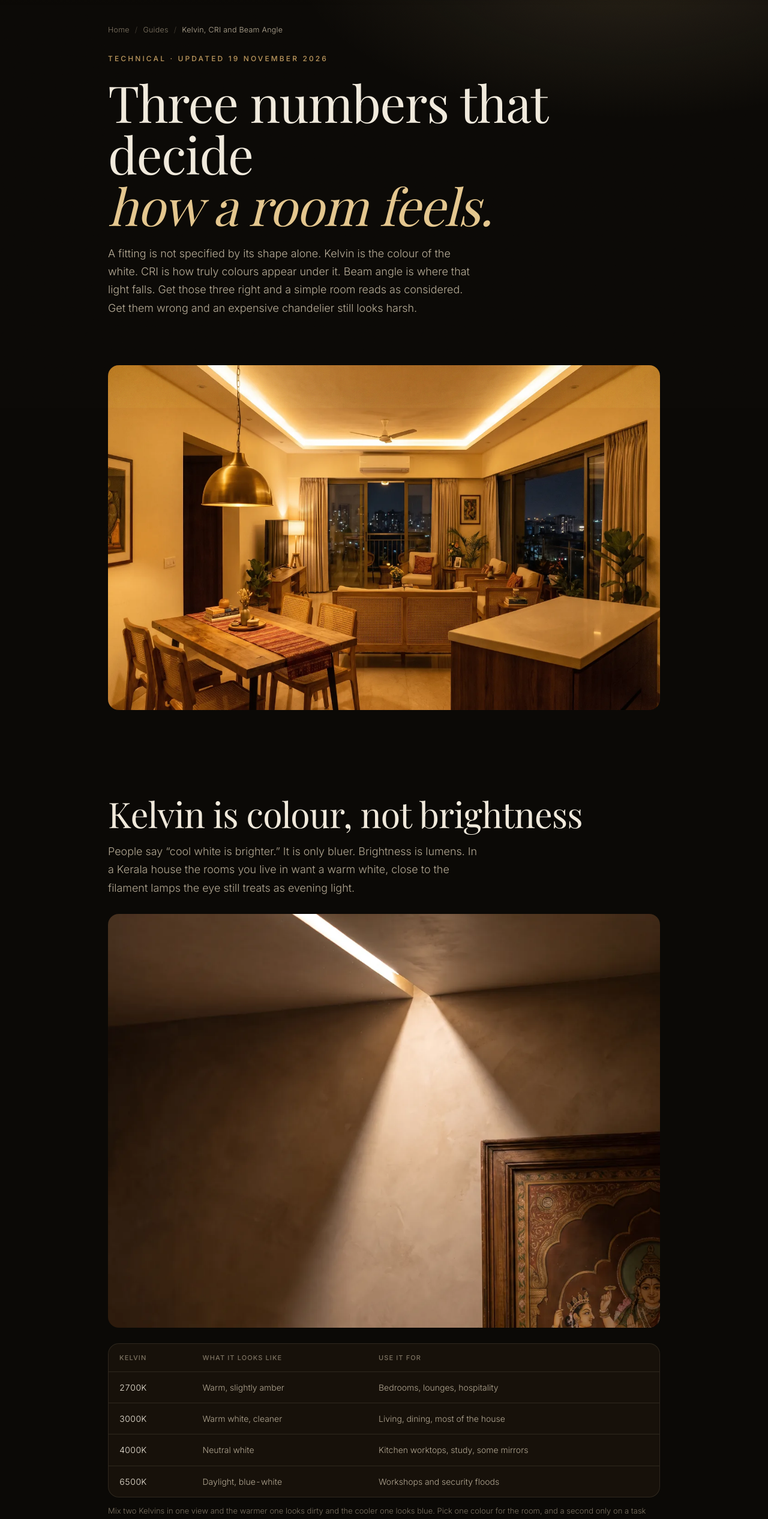
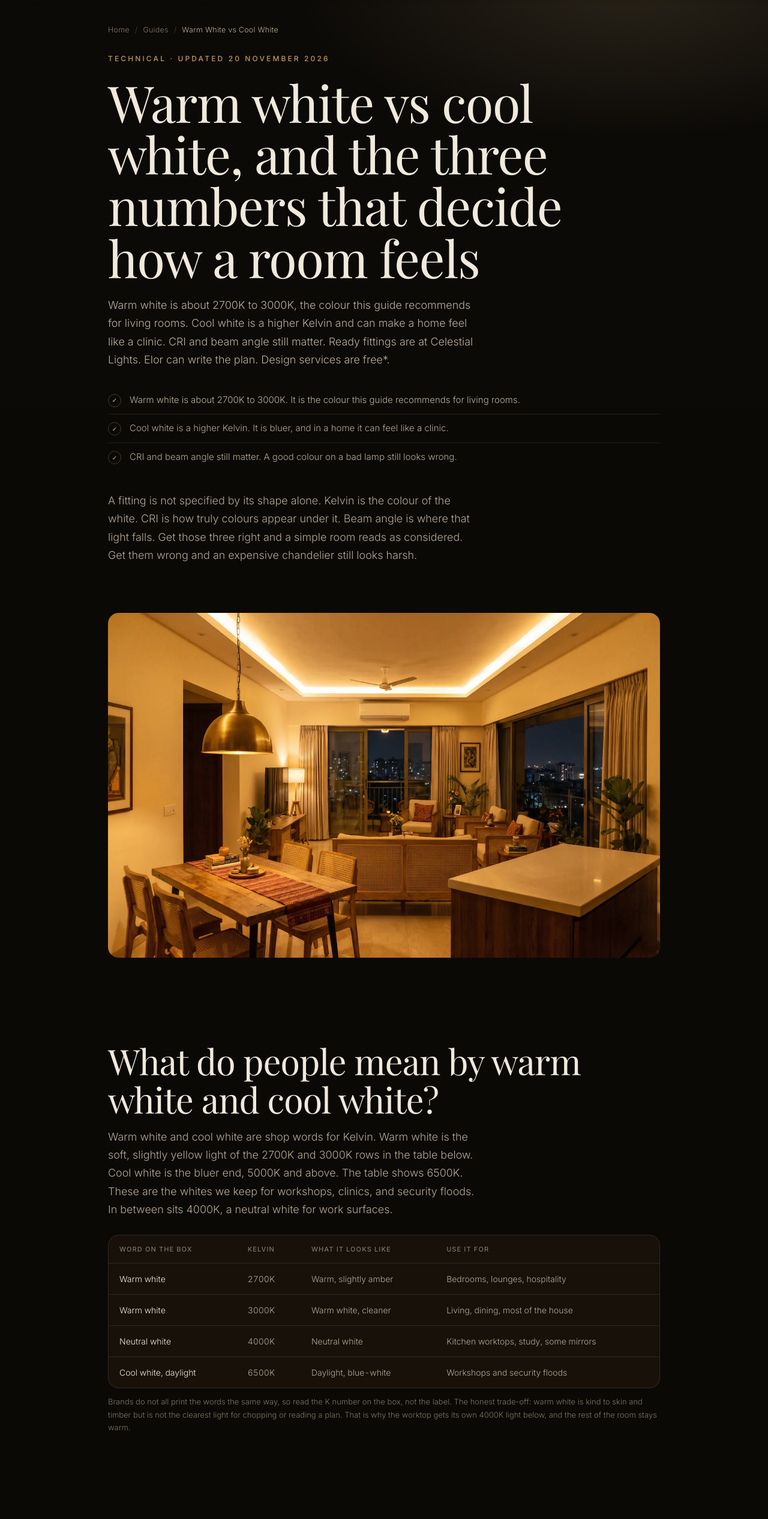
Before and after one commit to ijas47/Elor, a Next.js app: page /guides/colour-of-light in a window 1280 px wide. Shown: the part 120-2653 px from the top of the page at 60% size. Built offline with nearby package versions, Linux system fonts and the light colour scheme.

Commit message:
Refresh colour of light guide for warm white vs cool white (ELO-92)

```diff
--- a/app/guides/colour-of-light/page.tsx
+++ b/app/guides/colour-of-light/page.tsx
@@ -1,4 +1,5 @@
 import Image from "next/image";
+import Link from "next/link";
 import type { Metadata } from "next";
 import { site } from "@/lib/site";
 import { guideDates } from "@/lib/guides";
@@ -8,10 +9,11 @@ import { Reveal, Stagger, StaggerItem } from "@/components/motion/Reveal";
 import { MagneticButton } from "@/components/motion/MagneticButton";
 import { RelatedGuides } from "@/components/ui/RelatedGuides";
 
-const TITLE = "Kelvin, CRI and Beam Angle: How to Read a Light";
-const META_TITLE = "Kelvin, CRI and Beam Angle";
+const TITLE = "Warm White vs Cool White: Kelvin, CRI and Beam Angle";
+const META_TITLE = "Warm White vs Cool White: Kelvin, CRI, Beam";
+const CRUMB = "Warm White vs Cool White";
 const DESC =
-  "2700K for living rooms, 4000K where you work, CRI 90 where colour matters, and a beam that fits the wall. Specify light for Indian homes, with Kerala notes.";
+  "Warm white vs cool white for Indian homes: 2700K to 3000K for living rooms, 4000K where you work, CRI 90 where colour matters, and a beam that fits.";
 const PATH = "/guides/colour-of-light";
 const CELESTIAL = "https://www.celestiallights.in";
 const { updated: UPDATED, modified: MODIFIED } = guideDates(PATH);
@@ -33,7 +35,7 @@ export const metadata: Metadata = {
   },
 };
 
-const rooms = [
+const rooms: { h: string; p: React.ReactNode }[] = [
   {
     h: "Living, dining, bedroom: 2700K to 3000K",
     p: "This is the evening colour of the house. Skin, timber, and brass read as themselves. A living room that also hosts dinner can sit at 3000K so the table is clear without the room going cold. Bedrooms stay at 2700K.",
@@ -48,11 +50,23 @@ const rooms = [
   },
   {
     h: "Facade and garden: 2700K to 3000K, aimed down",
-    p: "Warm light on laterite, timber, and planting. Cool white on a house front reads as a compound light, not architecture. Keep the beam on the wall and the path. A coastal site also needs a fitting that can live in salt air. That choice is in the coastal guide.",
+    p: <>Warm light on laterite, timber, and planting. Cool white on a house front reads as a compound light, not architecture. Keep the beam on the wall and the path. A coastal site also needs a fitting that can live in salt air. That choice is in the <Link href="/guides/coastal-lighting-kerala">coastal guide</Link>.</>,
   },
 ];
 
 const faqs = [
+  {
+    q: "Is warm white the same as 2700K?",
+    a: "Not exactly. 2700K is the warmer of the two warm whites on this page, a slightly amber light. 3000K is also sold as warm white and looks a little cleaner. Read the K number on the box, because the word alone does not tell you which one you are buying.",
+  },
+  {
+    q: "Can I mix warm white and cool white in one room?",
+    a: "Not in the same view. Side by side, the warm lamp looks dirty and the cool one looks blue. Pick one warm white for the room. If a worktop or desk needs a clearer light, give it 4000K on its own switch.",
+  },
+  {
+    q: "Which is better for a Kerala living room?",
+    a: "Warm white. Use 3000K if the room also hosts dinner, and 2700K if it is a quieter lounge. Cool white in a living room makes timber and skin look grey. Keep CRI at 90 or above so the teak and fabric look right.",
+  },
   {
     q: "What is Kelvin on a light?",
     a: "Kelvin (K) is the colour of the white, not its brightness. 2700K is the warm white of an old filament lamp. 3000K is a clean warm white. 4000K is a neutral white. 6500K is daylight white. A brighter lamp is more lumens, not a higher Kelvin.",
@@ -67,7 +81,7 @@ const faqs = [
   },
   {
     q: "What beam angle do I need?",
-    a: "About 10 to 15 degrees to pick out a painting or a column. About 24 to 36 degrees for a table or a general accent. About 45 to 60 degrees to wash a wall evenly. A wide beam on a small painting spills onto the wall around it. A narrow beam used as the only light in a room leaves the corners dark.",
+    a: "About 8 to 15 degrees to pick out a painting or a column. About 24 to 36 degrees for a table or a general accent. About 45 to 60 degrees to wash a wall evenly. A wide beam on a small painting spills onto the wall around it. A narrow beam used as the only light in a room leaves the corners dark.",
   },
   {
     q: "Can one fitting do every job?",
@@ -76,6 +90,7 @@ const faqs = [
   {
     q: "When do these decisions have to be made?",
     a: "Before the false ceiling closes. Beam position, the separate circuits, and the anchor for a chandelier are all in the slab or the conduit. Changing Kelvin later is a driver or a lamp. Changing where the light lands means opening the ceiling.",
+    link: true,
   },
 ];
 
@@ -102,7 +117,10 @@ const faqSchema = {
   mainEntity: faqs.map((f) => ({
     "@type": "Question",
     name: f.q,
-    acceptedAnswer: { "@type": "Answer", text: f.a },
+    acceptedAnswer: {
+      "@type": "Answer",
+      text: "link" in f && f.link ? `${f.a} The ceiling and lighting design guide covers the order of work.` : f.a,
+    },
   })),
 };
 
@@ -117,7 +135,7 @@ export default function ColourOfLightGuide() {
           __html: JSON.stringify(
             breadcrumbSchema([
               { name: "Guides", path: "/guides" },
-              { name: "Kelvin, CRI and Beam Angle", path: PATH },
+              { name: CRUMB, path: PATH },
             ])
           ),
         }}
@@ -125,14 +143,27 @@ export default function ColourOfLightGuide() {
 
       <section className="page-hero">
         <div className="wrap-tight">
-          <Breadcrumbs crumbs={[{ name: "Guides", path: "/guides" }, { name: "Kelvin, CRI and Beam Angle", path: PATH }]} />
+          <Breadcrumbs crumbs={[{ name: "Guides", path: "/guides" }, { name: CRUMB, path: PATH }]} />
           <Reveal as="span"><span className="eyebrow">Technical · Updated {UPDATED}</span></Reveal>
           <Reveal delay={0.06}>
             <h1 className="h-xl" style={{ marginTop: 18 }}>
-              Three numbers that decide<br /><span className="serif-i">how a room feels.</span>
+              Warm white vs cool white, and the three numbers that decide how a room feels
             </h1>
           </Reveal>
           <Reveal delay={0.12}>
+            <p className="lede" style={{ marginTop: 22 }}>
+              Warm white is about 2700K to 3000K, the colour this guide recommends for living rooms. Cool white is a higher Kelvin and can make a home feel like a clinic. CRI and beam angle still matter. Ready fittings are at{" "}
+              <a href={CELESTIAL} target="_blank" rel="noopener noreferrer">Celestial Lights</a>. Elor can write the plan. Design services are free*.
+            </p>
+          </Reveal>
+          <Reveal delay={0.14}>
+            <ul className="check-list" style={{ marginTop: 28 }}>
+              <li><span className="tick">✓</span>Warm white is about 2700K to 3000K. It is the colour this guide recommends for living rooms.</li>
+              <li><span className="tick">✓</span>Cool white is a higher Kelvin. It is bluer, and in a home it can feel like a clinic.</li>
+              <li><span className="tick">✓</span>CRI and beam angle still matter. A good colour on a bad lamp still looks wrong.</li>
+            </ul>
+          </Reveal>
+          <Reveal delay={0.16}>
             <p className="lede" style={{ marginTop: 22 }}>
               A fitting is not specified by its shape alone. Kelvin is the
               colour of the white. CRI is how truly colours appear under it.
@@ -169,10 +200,66 @@ export default function ColourOfLightGuide() {
 
       <section className="sec" style={{ paddingTop: 0 }}>
         <div className="wrap-tight">
-          <Reveal><h2 className="h-lg">Kelvin is colour, not brightness</h2></Reveal>
+          <Reveal><h2 className="h-lg">What do people mean by warm white and cool white?</h2></Reveal>
           <Reveal delay={0.06}>
             <p className="lede" style={{ marginTop: 16 }}>
-              People say “cool white is brighter.” It is only bluer. Brightness
+              Warm white and cool white are shop words for Kelvin. Warm white is the soft, slightly yellow light of the 2700K and 3000K rows in the table below. Cool white is the bluer end, 5000K and above. The table shows 6500K. These are the whites we keep for workshops, clinics, and security floods. In between sits 4000K, a neutral white for work surfaces.
+            </p>
+          </Reveal>
+          <Reveal delay={0.12}>
+            <div className="spec-wrap">
+              <table className="spec-table">
+                <thead>
+                  <tr>
+                    <th>Word on the box</th>
+                    <th>Kelvin</th>
+                    <th>What it looks like</th>
+                    <th>Use it for</th>
+                  </tr>
+                </thead>
+                <tbody>
+                  <tr>
+                    <td>Warm white</td>
+                    <td>2700K</td>
+                    <td>Warm, slightly amber</td>
+                    <td>Bedrooms, lounges, hospitality</td>
+                  </tr>
+                  <tr>
+                    <td>Warm white</td>
+                    <td>3000K</td>
+                    <td>Warm white, cleaner</td>
+                    <td>Living, dining, most of the house</td>
+                  </tr>
+                  <tr>
+                    <td>Neutral white</td>
+                    <td>4000K</td>
+                    <td>Neutral white</td>
+                    <td>Kitchen worktops, study, some mirrors</td>
+                  </tr>
+                  <tr>
+                    <td>Cool white, daylight</td>
+                    <td>6500K</td>
+                    <td>Daylight, blue-white</td>
+                    <td>Workshops and security floods</td>
+                  </tr>
+                </tbody>
+              </table>
+            </div>
+          </Reveal>
+          <Reveal delay={0.14}>
+            <p className="form-note" style={{ marginTop: 12 }}>
+              Brands do not all print the words the same way, so read the K number on the box, not the label. The honest trade-off: warm white is kind to skin and timber but is not the clearest light for chopping or reading a plan. That is why the worktop gets its own 4000K light below, and the rest of the room stays warm.
+            </p>
+          </Reveal>
+        </div>
+      </section>
+
+      <section className="sec" style={{ paddingTop: 0 }}>
+        <div className="wrap-tight">
+          <Reveal><h2 className="h-lg">Is Kelvin colour or brightness?</h2></Reveal>
+          <Reveal delay={0.06}>
+            <p className="lede" style={{ marginTop: 16 }}>
+              Kelvin is colour, not brightness. People say “cool white is brighter.” It is only bluer. Brightness
               is lumens. In a Kerala house the rooms you live in want a warm
               white, close to the filament lamps the eye still treats as
               evening light.
@@ -195,41 +282,10 @@ export default function ColourOfLightGuide() {
               />
             </div>
           </figure>
-
           <Reveal delay={0.12}>
-            <div className="spec-wrap">
-              <table className="spec-table">
-                <thead>
-                  <tr>
-                    <th>Kelvin</th>
-                    <th>What it looks like</th>
-                    <th>Use it for</th>
-                  </tr>
-                </thead>
-                <tbody>
-                  <tr>
-                    <td>2700K</td>
-                    <td>Warm, slightly amber</td>
-                    <td>Bedrooms, lounges, hospitality</td>
-                  </tr>
-                  <tr>
-                    <td>3000K</td>
-                    <td>Warm white, cleaner</td>
-                    <td>Living, dining, most of the house</td>
-                  </tr>
-                  <tr>
-                    <td>4000K</td>
-                    <td>Neutral white</td>
-                    <td>Kitchen worktops, study, some mirrors</td>
-                  </tr>
-                  <tr>
-                    <td>6500K</td>
-                    <td>Daylight, blue-white</td>
-                    <td>Workshops and security floods</td>
-                  </tr>
-                </tbody>
-              </table>
-            </div>
+            <p className="lede" style={{ marginTop: 16 }}>
+              The Kelvin table above is the whole range this guide uses.
+            </p>
           </Reveal>
           <Reveal delay={0.16}>
             <p className="form-note" style={{ marginTop: 12 }}>
@@ -243,7 +299,7 @@ export default function ColourOfLightGuide() {
 
       <section className="sec glow-top">
         <div className="wrap-tight">
-          <Reveal><h2 className="h-lg">Where each colour belongs</h2></Reveal>
+          <Reveal><h2 className="h-lg">Where does each colour belong?</h2></Reveal>
         </div>
         <div className="wrap">
           <Stagger className="register">
@@ -259,10 +315,10 @@ export default function ColourOfLightGuide() {
 
       <section className="sec">
         <div className="wrap-tight">
-          <Reveal><h2 className="h-lg">CRI is whether the colour is true</h2></Reveal>
+          <Reveal><h2 className="h-lg">What is CRI, and why does it matter?</h2></Reveal>
           <Reveal delay={0.06}>
             <p className="lede" style={{ marginTop: 16 }}>
-              Colour Rendering Index runs from 0 to 100. Sunlight is the
+              CRI is whether the colour is true. Colour Rendering Index runs from 0 to 100. Sunlight is the
               reference. A CRI 80 downlight can be bright and still turn teak
               grey and a tomato dull. Ask for CRI 90, and R9 above 50 if the
               sheet lists it, in every room where material is part of the
@@ -282,11 +338,12 @@ export default function ColourOfLightGuide() {
 
       <section className="sec glow-top">
         <div className="wrap-tight">
-          <Reveal><h2 className="h-lg">Beam angle is where the light stops</h2></Reveal>
+          <Reveal><h2 className="h-lg">What does beam angle change?</h2></Reveal>
           <Reveal delay={0.06}>
             <p className="lede" style={{ marginTop: 16 }}>
-              The number in degrees is the cone. A narrow cone is a spotlight.
-              A wide cone is a wash. The decorative chandelier is a separate
+              Beam angle is where the light stops. The number in degrees is the cone. A narrow cone is a spotlight.
+              A wide cone is a wash. A downlight that hurts to look at is often a beam and position problem, not a colour one. The{" "}
+              <Link href="/guides/why-downlights-glare">downlight glare guide</Link> covers that. The decorative chandelier is a separate
               decision. Its size comes from the room, which the{" "}
               <a href="/guides/chandelier-size-calculator">size calculator</a>{" "}
               covers.
@@ -327,7 +384,7 @@ export default function ColourOfLightGuide() {
 
       <section className="sec">
         <div className="wrap-tight">
-          <Reveal><h2 className="h-lg">Four layers, four switches</h2></Reveal>
+          <Reveal><h2 className="h-lg">Why does a room need four layers on four switches?</h2></Reveal>
           <Reveal delay={0.06}>
             <ul className="check-list" style={{ marginTop: 28 }}>
               <li><span className="tick">✓</span>Ambient. Cove or a quiet downlight grid, so you can cross the room. Dimmed low in the evening.</li>
@@ -357,7 +414,14 @@ export default function ColourOfLightGuide() {
               <Reveal key={f.q} delay={i * 0.04}>
                 <details className="faq-item" name="colour-of-light-faq">
                   <summary>{f.q}</summary>
-                  <p className="faq-a">{f.a}</p>
+                  <p className="faq-a">
+                    {f.a}
+                    {"link" in f && f.link ? (
+                      <>
+                        {" "}The <Link href="/guides/ceiling-and-lighting-design">ceiling and lighting design guide</Link> covers the order of work.
+                      </>
+                    ) : null}
+                  </p>
                 </details>
               </Reveal>
             ))}
--- a/lib/guides.ts
+++ b/lib/guides.ts
@@ -155,13 +155,13 @@ const entries: GuideEntry[] = [
   },
   {
     slug: "colour-of-light",
-    title: "Kelvin, CRI and Beam Angle: How to Read a Light",
+    title: "Warm White vs Cool White: Kelvin, CRI and Beam Angle",
     dek: "The three numbers on a specification that decide whether a room feels like a home or a clinic, and what to ask for in Kerala.",
     tag: "Technical",
     image: "/images/guides/colour-of-light/warm-living-dining-light.webp",
     imageAlt: "A city-apartment living and dining room at night in warm light, with a brass pendant, a glowing cove, and a city view beyond the windows",
-    modified: "2026-11-19",
-    related: ["kitchen-lighting-design", "bedroom-lighting-design", "home-lighting-design"],
+    modified: "2026-11-20",
+    related: ["how-a-lighting-plan-is-built", "kitchen-lighting-design", "home-lighting-design"],
   },
   {
     slug: "chandelier-size-calculator",
```
